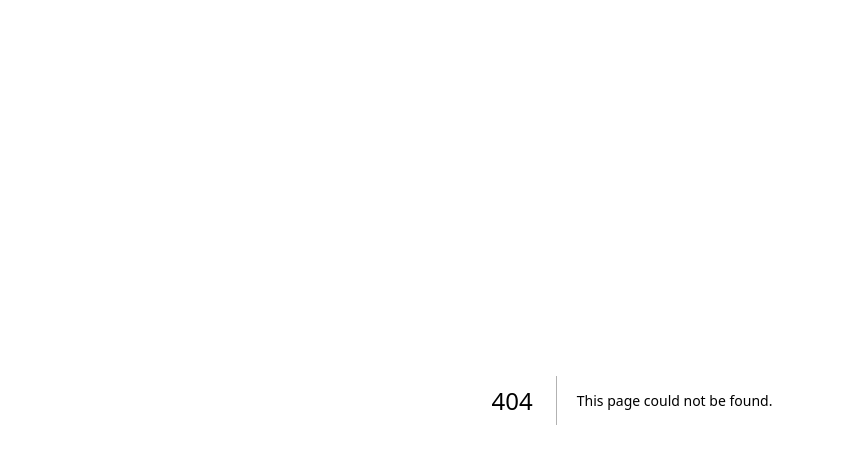
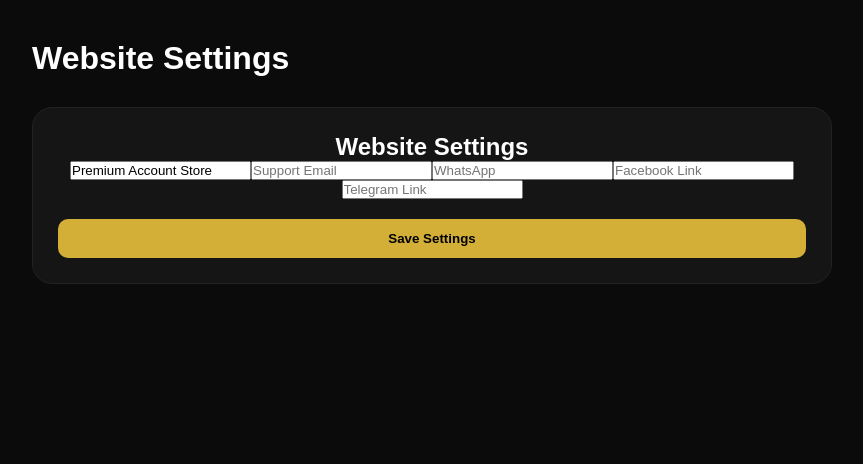
Before and after one commit to mdnoman1592008-ux/premium-account-store, a Next.js app in the folder frontend/: page /admin/settings in a window 1280 px wide. Before the commit this address had no page. Shown: the top 464 px of the page, without its empty margins (8-871 px from the left). Built offline with nearby package versions, Linux system fonts and the light colour scheme.

Commit message:
Create page.tsx

```diff
--- /dev/null
+++ b/frontend/src/app/admin/settings/page.tsx
@@ -0,0 +1,30 @@
+import SettingsForm from
+"../../../components/SettingsForm";
+
+export default function AdminSettingsPage() {
+
+  return (
+    <div
+      style={{
+        padding:"40px"
+      }}
+    >
+
+      <h1>
+        Website Settings
+      </h1>
+
+      <div
+        style={{
+          maxWidth:"800px",
+          marginTop:"30px"
+        }}
+      >
+
+        <SettingsForm />
+
+      </div>
+
+    </div>
+  );
+}
```
